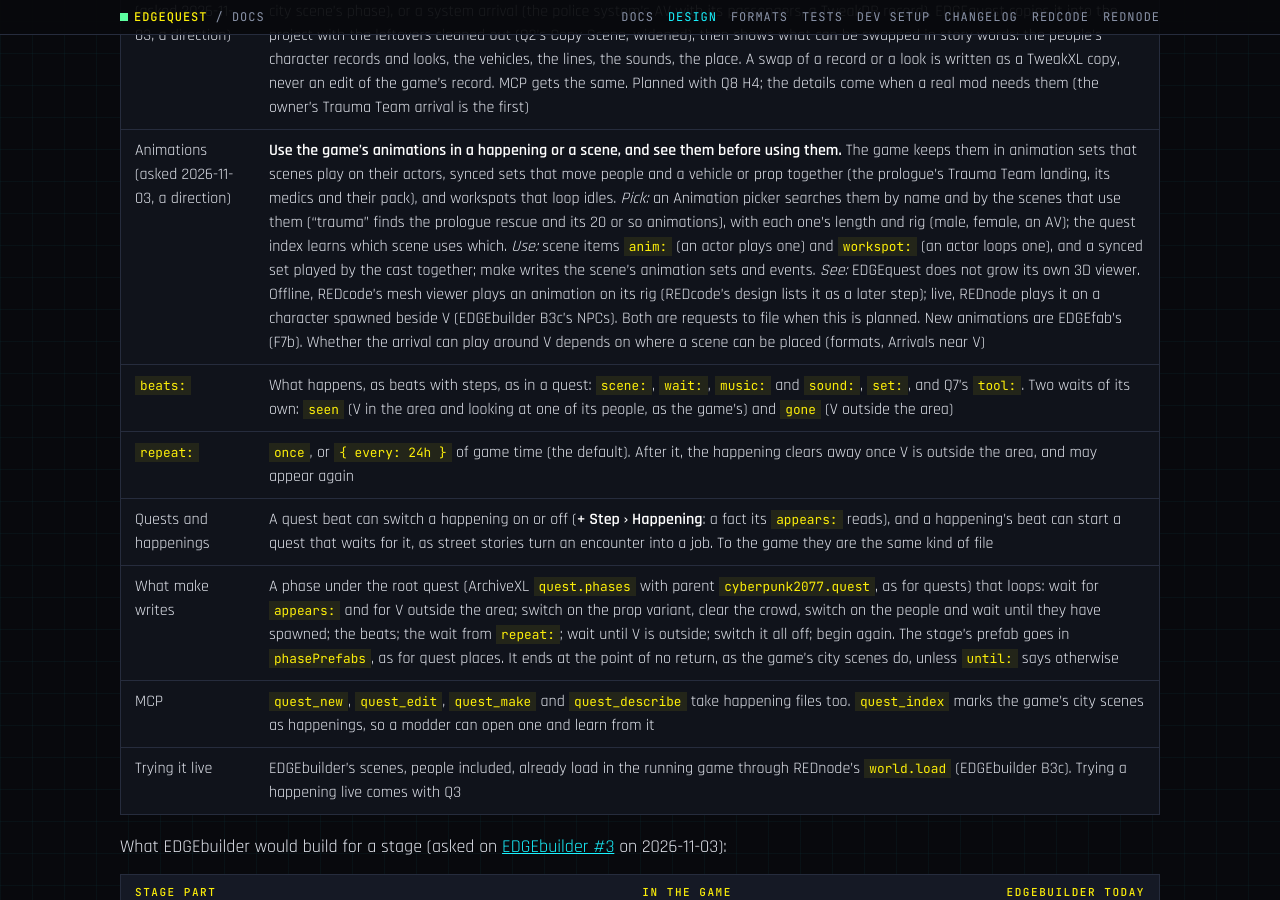
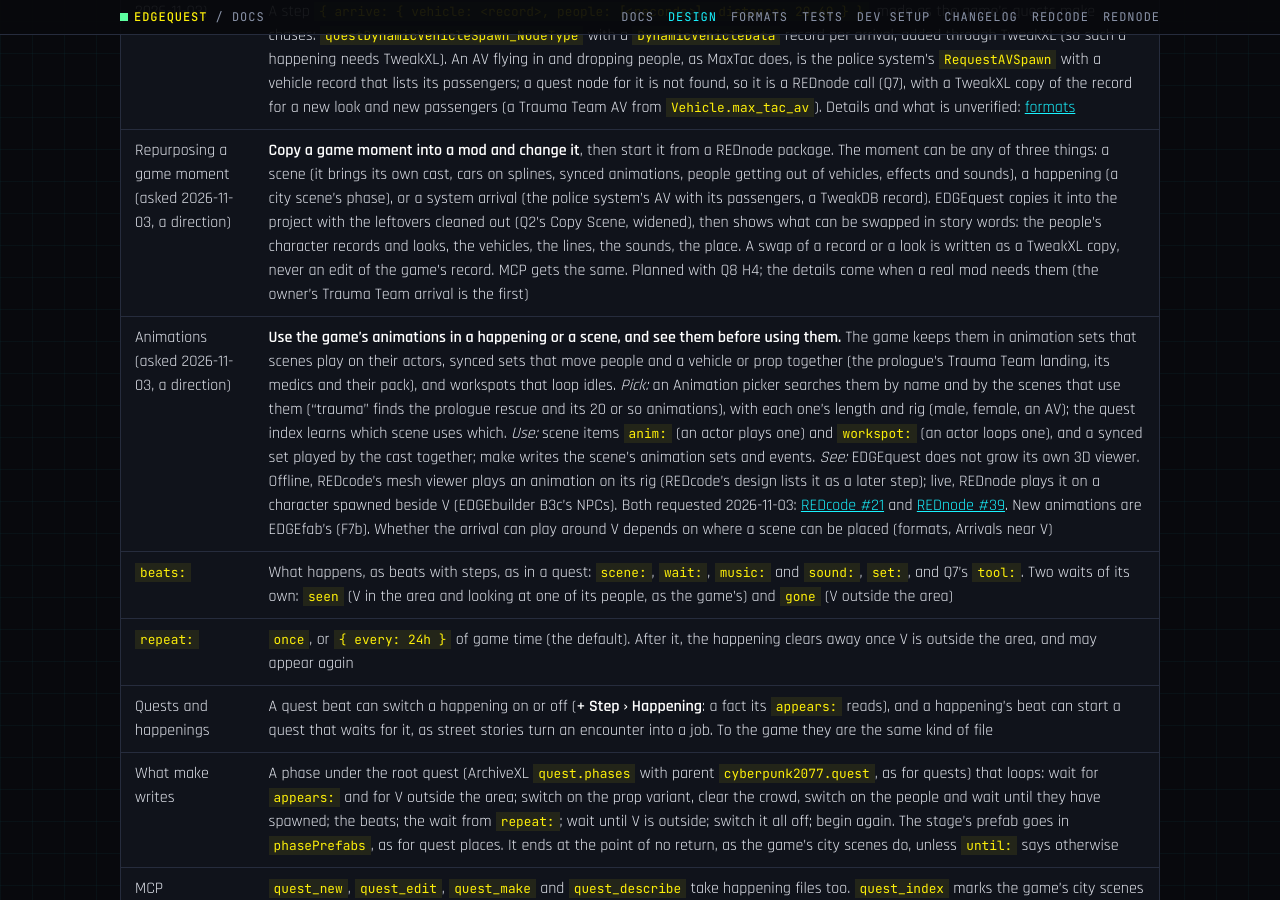
Before and after one commit to Edgemodders/EDGEquest, a Jekyll site: the page built from docs/design.md, in a window 1280 px wide and 900 px high, scrolled down 13067 px. Built offline with Jekyll 4.4.1, drawn with Linux system fonts in a browser that asks for light colours; our own code applies the rules of GitHub Pages for plain Markdown files; some of the changed text lies outside the part shown.

Commit message:
Design: animation preview requests filed (REDcode #21, REDnode #39)
Co-Authored-By: Claude Opus 5.5 <noreply@anthropic.com>

```diff
--- a/docs/design.md
+++ b/docs/design.md
@@ -70,6 +70,7 @@ EDGEquest owns the story layer, which no other EDGE tool owns, and calls the oth
 | Voice for new lines | EDGEwave | Released 0.1.0: Speak Line (ElevenLabs, opt-in) makes a WAV. **Built on EDGEwave's main 2026-10-24, not released yet:** the Voice Lines panel, `EDGEwaveApi` 1 (`voiceLines`, `voiceStatus`) and MCP `voice_lines`, `voice_status`, `voice_voices`. The `.wem` route is EDGEwave's next step | **Request:** voice a list of lines, and a `.wem` route ([EDGEwave #5](https://github.com/Edgemodders/EDGEwave/issues/5)); followed up 2026-10-22: the checklist's voice items, and MCP tools for Q6. **EDGEwave proposed a contract 2026-10-23** (Voice Lines panel, `voiceLines`/`voiceStatus` API 1, MCP `voice_lines`, `voice_status`, `voice_voices`; WAVs and `voice.json` under `source/raw/edgewave/voice/<quest>/`; `.wem` through the modder's Wwise). **EDGEquest confirmed it the same day** ([comment](https://github.com/Edgemodders/EDGEwave/issues/5#issuecomment-6376843821)), adding `say` and `direction` per line, stale when any of text, `say` or `direction` changed, one-line redo, and `voices` in the status. Lines are unvoiced in the game until the `.wem` route exists |
 | Music and sound effects: finding events, hearing them, making new ones | EDGEwave (A3 puts a WAV into the game for an event through REDmod custom sounds; it plays sounds in the running game through REDnode) | `soundEvents`, `playEvent` and `customSound` in `EDGEwaveApi` 1, on EDGEwave's main since 2026-10-24 (not released yet) | **Request** filed 2026-10-24: `soundEvents` (with a music flag), `playEvent`, `customSound` (a new event name a quest can post), in its API and MCP ([EDGEwave #7](https://github.com/Edgemodders/EDGEwave/issues/7)). **Answered the same day:** built on EDGEwave's main (f510fb4), not released yet; MCP `sound_events`, `sound_custom`; music cues play only in the running game, through REDnode ([REDnode #17](https://github.com/Edgemodders/REDnode/issues/17), EDGEwave's request); custom music is a 2D sound on the effects slider (REDmod has no music type). Whether a quest node posts a new event name is EDGEquest's test 6. **Request** filed 2026-10-25 from test 6: `playEvent` plays at once without opening the Hear tab (`show: false`) ([EDGEwave #8](https://github.com/Edgemodders/EDGEwave/issues/8)). **Answered 2026-10-26:** built on EDGEwave's main (5099baf), Windows only (a hidden player), `stopSound()`; `soundEvents` and `playEvent` take `project` and list the project's own sounds first. The picker uses all of it. What EDGEwave needs from REDnode for it is EDGEwave's call. EDGEquest writes the quest's audio nodes |
 | Places and people: spots, trigger areas, map markers, NPC spawns | EDGEbuilder 0.3.4 | Places meshes, entities and lights with NodeRefs. Markers and areas not planned. NPCs that stand where they were placed are agreed (EDGEbuilder's B3c, 2026-10-23) through REDnode's planned `world.load`, which loads EDGEbuilder's scene files for any package (REDnode's H2c, not built yet) | **Request:** quest places ([EDGEbuilder #3](https://github.com/Edgemodders/EDGEbuilder/issues/3)); followed up 2026-10-22: the checklist, MCP tools for Q6, and what the in-game tests found about markers and trigger areas. Until then, quests use places the game already has. **A happening's stage** (proposed 2026-11-02, see [Happenings](#happenings)): props shown only while it runs, people from a community at AI spots, and an empty crowd area, beyond B4c; **asked on #3 on 2026-11-03** ([comment](https://github.com/Edgemodders/EDGEbuilder/issues/3#issuecomment-6604135073)), needed for H2 |
+| Watching a game animation before using it (Q8, the Animations direction) | REDcode's mesh viewer (offline), REDnode (live, on a spawned character) | REDcode lists animations on a rig as a deferred later step; REDnode spawns characters (H2c) but plays no animation on them | **Requests** filed 2026-11-03: an animation on its rig in the mesh viewer with `REDcodeApi.openAnimation` ([REDcode #21](https://github.com/Edgemodders/REDcode/issues/21)), and `world.playAnimation` / `world.useWorkspot` with MCP `world_animate` ([REDnode #39](https://github.com/Edgemodders/REDnode/issues/39)). EDGEquest's Animation picker calls them |
 | New items as rewards | EDGEfab (design only), TweakXL | | References their records |
 | Shipping to assistants | EDGEchat (the Claude Code plugin), EDGEkit | | Asks to be listed once released |
 
@@ -171,7 +172,7 @@ Asked for by the owner on 2026-11-02: scripted moments in the city that may or m
 | Started by a script (asked 2026-11-03) | `appears: { called: yes }`: the happening waits for its start fact (`<prefix>_start`) as well as the rest of `appears:`. Anything that can set a fact starts it: a quest beat, or a REDnode package through `quests.setFact` (REDnode 0.32.0), so logic a quest cannot express (V's health running low, a mod's own event) starts a happening. With Q7, the happening's made package also offers `start` and `stop` as service functions, so packages and assistants call it by name. A quest file cannot run code, so the logic itself lives in the REDnode package |
 | Around V (asked 2026-11-03) | `stage: around V` instead of a place: nothing is placed in the world beforehand, and people and vehicles **arrive** near V wherever V is. A step `{ arrive: { vehicle: <record>, people: [<records>], distance: 20-60 } }`, made as the game's quests make chases: `questDynamicVehicleSpawn_NodeType` with a `DynamicVehicleData` record per arrival, added through TweakXL (so such a happening needs TweakXL). An AV flying in and dropping people, as MaxTac does, is the police system's `RequestAVSpawn` with a vehicle record that lists its passengers; a quest node for it is not found, so it is a REDnode call (Q7), with a TweakXL copy of the record for a new look and new passengers (a Trauma Team AV from `Vehicle.max_tac_av`). Details and what is unverified: [formats](design/formats.html#arrivals-near-v-maxtac-and-dynamic-spawns-study-2026-11-03) |
 | Repurposing a game moment (asked 2026-11-03, a direction) | **Copy a game moment into a mod and change it**, then start it from a REDnode package. The moment can be any of three things: a scene (it brings its own cast, cars on splines, synced animations, people getting out of vehicles, effects and sounds), a happening (a city scene's phase), or a system arrival (the police system's AV with its passengers, a TweakDB record). EDGEquest copies it into the project with the leftovers cleaned out (Q2's Copy Scene, widened), then shows what can be swapped in story words: the people's character records and looks, the vehicles, the lines, the sounds, the place. A swap of a record or a look is written as a TweakXL copy, never an edit of the game's record. MCP gets the same. Planned with Q8 H4; the details come when a real mod needs them (the owner's Trauma Team arrival is the first) |
-| Animations (asked 2026-11-03, a direction) | **Use the game's animations in a happening or a scene, and see them before using them.** The game keeps them in animation sets that scenes play on their actors, synced sets that move people and a vehicle or prop together (the prologue's Trauma Team landing, its medics and their pack), and workspots that loop idles. *Pick:* an Animation picker searches them by name and by the scenes that use them ("trauma" finds the prologue rescue and its 20 or so animations), with each one's length and rig (male, female, an AV); the quest index learns which scene uses which. *Use:* scene items `anim:` (an actor plays one) and `workspot:` (an actor loops one), and a synced set played by the cast together; make writes the scene's animation sets and events. *See:* EDGEquest does not grow its own 3D viewer. Offline, REDcode's mesh viewer plays an animation on its rig (REDcode's design lists it as a later step); live, REDnode plays it on a character spawned beside V (EDGEbuilder B3c's NPCs). Both are requests to file when this is planned. New animations are EDGEfab's (F7b). Whether the arrival can play around V depends on where a scene can be placed (formats, Arrivals near V) |
+| Animations (asked 2026-11-03, a direction) | **Use the game's animations in a happening or a scene, and see them before using them.** The game keeps them in animation sets that scenes play on their actors, synced sets that move people and a vehicle or prop together (the prologue's Trauma Team landing, its medics and their pack), and workspots that loop idles. *Pick:* an Animation picker searches them by name and by the scenes that use them ("trauma" finds the prologue rescue and its 20 or so animations), with each one's length and rig (male, female, an AV); the quest index learns which scene uses which. *Use:* scene items `anim:` (an actor plays one) and `workspot:` (an actor loops one), and a synced set played by the cast together; make writes the scene's animation sets and events. *See:* EDGEquest does not grow its own 3D viewer. Offline, REDcode's mesh viewer plays an animation on its rig (REDcode's design lists it as a later step); live, REDnode plays it on a character spawned beside V (EDGEbuilder B3c's NPCs). Both requested 2026-11-03: [REDcode #21](https://github.com/Edgemodders/REDcode/issues/21) and [REDnode #39](https://github.com/Edgemodders/REDnode/issues/39). New animations are EDGEfab's (F7b). Whether the arrival can play around V depends on where a scene can be placed (formats, Arrivals near V) |
 | `beats:` | What happens, as beats with steps, as in a quest: `scene:`, `wait:`, `music:` and `sound:`, `set:`, and Q7's `tool:`. Two waits of its own: `seen` (V in the area and looking at one of its people, as the game's) and `gone` (V outside the area) |
 | `repeat:` | `once`, or `{ every: 24h }` of game time (the default). After it, the happening clears away once V is outside the area, and may appear again |
 | Quests and happenings | A quest beat can switch a happening on or off (**+ Step › Happening**: a fact its `appears:` reads), and a happening's beat can start a quest that waits for it, as street stories turn an encounter into a job. To the game they are the same kind of file |
```
Also changed, not shown: CLAUDE.md (+1 -1 lines).
